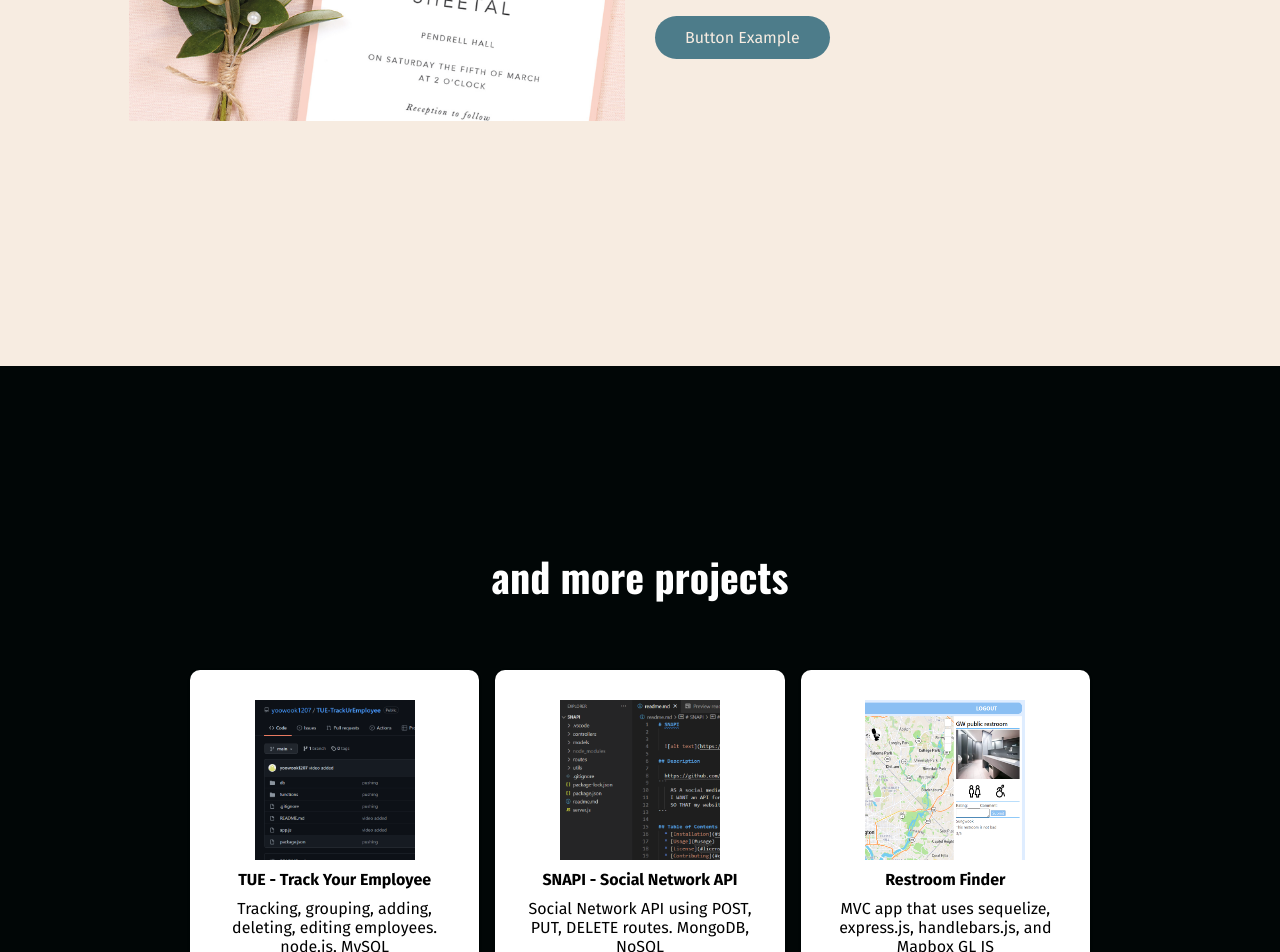
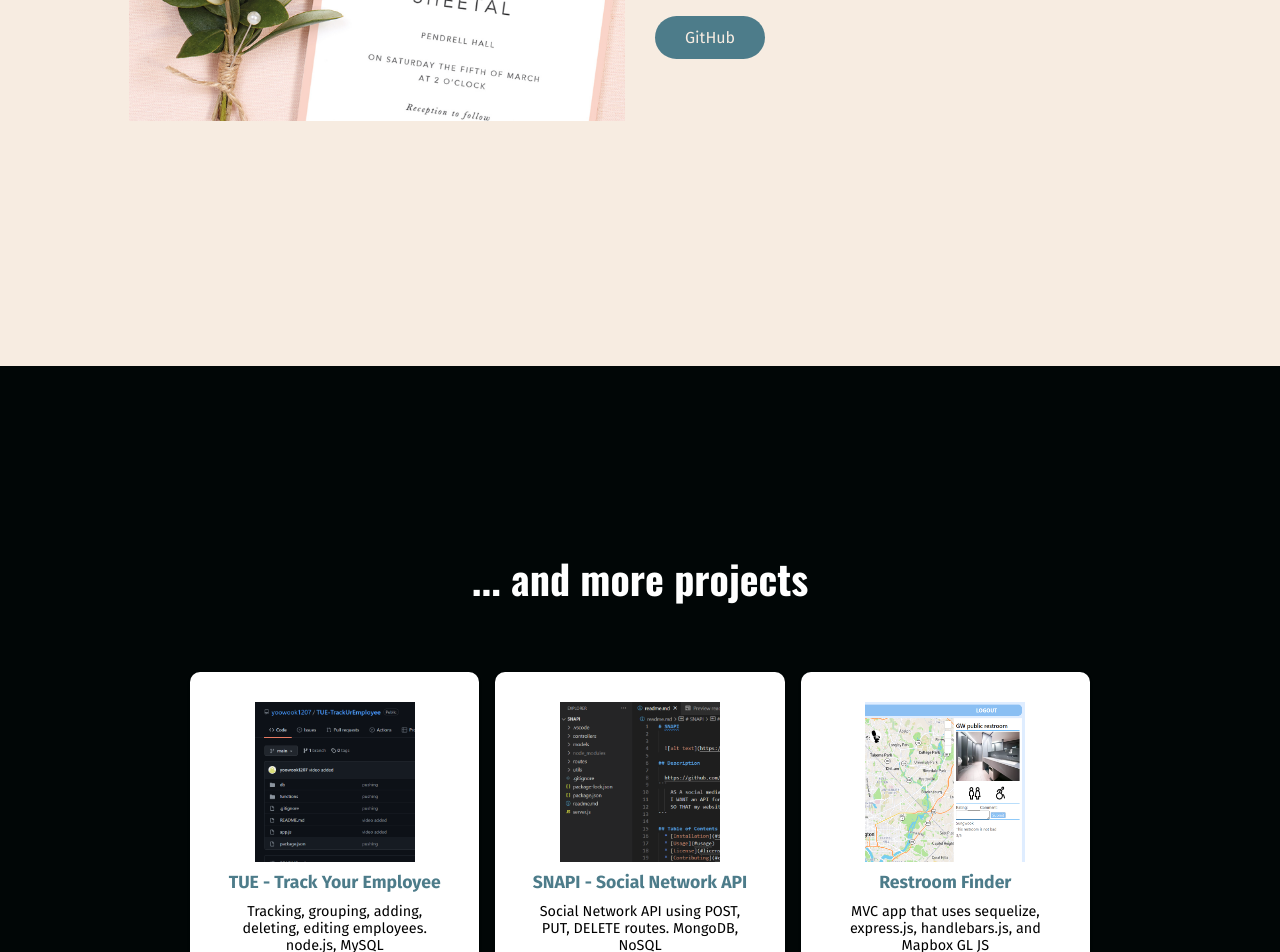
Before and after one commit to yoowook1207/sung_w_yoo.portfolio, a React (Create React App) app: page / in a window 1280 px wide. Shown: the part 3634-4586 px from the top of the page. Built offline with nearby package versions, Linux system fonts and the light colour scheme.

Commit message:
project renamed

```diff
--- a/src/components/Contact/ContactElements.js
+++ b/src/components/Contact/ContactElements.js
@@ -1,7 +1,7 @@
 import styled from 'styled-components'
 
 export const ContactContainer = styled.div `
-    height: 100vh;
+    height: 80vh;
     display: flex;
     justify-content: center;
     align-items: center;
@@ -40,7 +40,7 @@ export const ContactForm = styled.form `
     }
 
     @media screen and (max-width:540px) {
-        width: 400px;
+        width: 380px;
     }
 `
 
--- a/src/components/Contact/index.js
+++ b/src/components/Contact/index.js
@@ -4,7 +4,8 @@ import { ContactContainer, ContactWrapper, ContactH1, ContactForm, EmailInput, T
 
 const Contact = () => {
   return (
-    <ContactContainer>
+    <>
+      <ContactContainer id="contactMe">
         <ContactWrapper>
               <ContactH1> Contact <Colored>Me</Colored> </ContactH1>
                   <ContactForm>
@@ -17,6 +18,7 @@ const Contact = () => {
                   </ContactForm>
         </ContactWrapper>
       </ContactContainer>
+    </>
   )
 }
 
--- a/src/components/InfoSection/Data.js
+++ b/src/components/InfoSection/Data.js
@@ -26,7 +26,7 @@ export const homeObjOne = {
     headline2: 'Kitchen to Table application',
     headline: 'Bryss',
     description: 'Web-app running on React.js. A pre-made meal prep service that delivers health and tasty meals straight to user. Database that user create is stored in connected MongoDB Atlas. Users can create their account, delivery address, reviews, or check out.',
-    buttonLabel: 'Button Example',
+    buttonLabel: 'GitHub',
     imgStart: true,
     img: require('../../assets/images/Bryss.png'),
     alt: 'Bryss Homepage',
@@ -45,7 +45,7 @@ export const homeObjTwo = {
     headline2: 'Audible Newspaper',
     headline: 'NEWS!FY',
     description: "News accessibility app whose purpose is to expand news consumption habits for people with difficulties with sight/reading, lack of patience for reading the news, and the desire to have a news feed not governed by algorithms but by their input choices. Uses MediaStack API's Free Plan to fetch news data and the free ResponsiveVoice API to read the articles aloud.",
-    buttonLabel: 'Button Example',
+    buttonLabel: 'GitHub',
     imgStart: false,
     img: require('../../assets/images/Newsify.png'),
     alt: 'NEWS!FY Homepage',
@@ -63,7 +63,7 @@ export const homeObjThree = {
     headline2: 'Sung Wook and Semi',
     headline: 'Wedding Invitation',
     description: 'I designed my own wedding invitation. Using React.js and ',
-    buttonLabel: 'Button Example',
+    buttonLabel: 'GitHub',
     imgStart: true,
     img: require('../../assets/images/wedding.jpg'),
     alt: 'Example of Wedding Invitation',
--- a/src/components/Navbar/index.js
+++ b/src/components/Navbar/index.js
@@ -58,11 +58,11 @@ const Navbar = ({toggle}) => {
 
                                 <DropdownA to='project2'
                                 smooth={true} duration={500} spy={true} exact='true' offset={-80}
-                                >Restroom Finder</DropdownA>
+                                >NEWS!FY</DropdownA>
 
                                 <DropdownA to='project3'
                                 smooth={true} duration={500} spy={true} exact='true' offset={-80}
-                                >NEWS!FY</DropdownA>
+                                >Wedding Invitation</DropdownA>
 
                                 <DropdownA to='projectGrid'
                                 smooth={true} duration={500} spy={true} exact='true' offset={-80}
@@ -71,7 +71,9 @@ const Navbar = ({toggle}) => {
                             </DropdownContent>
                         </Dropdown>
                         <NavItem>
-                            <NavLinks to='contact'>Contact</NavLinks>
+                            <NavLinks to='contactMe'
+                            smooth={true} duration={500} spy={true} exact='true' offset={-80}
+                            >Contact</NavLinks>
                         </NavItem>
                     </NavMenu>
                 </NavbarContainer>
--- a/src/components/ProjectGrid/ProjectGridElements.js
+++ b/src/components/ProjectGrid/ProjectGridElements.js
@@ -74,13 +74,14 @@ export const PGH1 = styled.h1 `
 `
 
 export const PGH2 = styled.h2 `
-    font-size: 1rem;
+    font-size: 1.1rem;
     margin-bottom: 10px;
     text-decoration: none;
+    color: #4D7C8A;
 `
 
 export const PGP = styled.p `
-    font-size: 1rem;
+    font-size: 0.9rem;
     text-align: center;
     text-decoration: none;
 `
--- a/src/components/ProjectGrid/index.js
+++ b/src/components/ProjectGrid/index.js
@@ -8,7 +8,7 @@ const ProjectGrid = () => {
   return (
     <PGContainer id="projectGrid">
         <PGH1>
-            and more projects
+            ... and more projects
         </PGH1>
         <PGWrapper>
             <PGCard href="https://github.com/yoowook1207/TUE-TrackUrEmployee" target="_blank" rel="noreferrer">
--- a/src/components/Sidebar/index.js
+++ b/src/components/Sidebar/index.js
@@ -18,10 +18,10 @@ const Sidebar = ({isOpen, toggle}) => {
                 <SidebarLink to ='about' onClick={toggle}>
                     About
                 </SidebarLink>
-                <SidebarLink to ='project' onClick={toggle}>
+                <SidebarLink to ='project1' onClick={toggle}>
                     Project
                 </SidebarLink>
-                <SidebarLink to ='contact' onClick={toggle}>
+                <SidebarLink to ='contactMe' onClick={toggle}>
                     Contact
                 </SidebarLink>
             </SidebarMenu>
--- a/src/pages/index.js
+++ b/src/pages/index.js
@@ -25,7 +25,7 @@ const Home = () => {
         <InfoSection {...homeObjTwo} />
         <InfoSection {...homeObjThree} />
         <ProjectGrid id='projectGrid'/>
-        <Contact />
+        <Contact id='contactMe'/>
         <Footer />
     </>
   )
```
Lines whose indentation alone changed are shown as unchanged.
